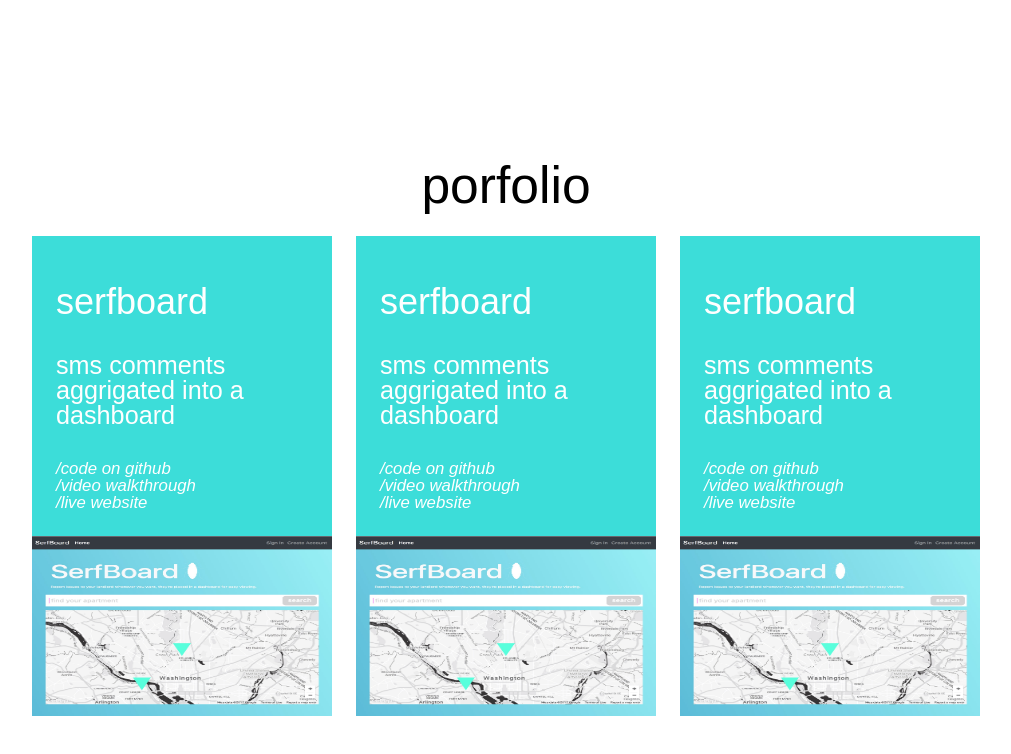
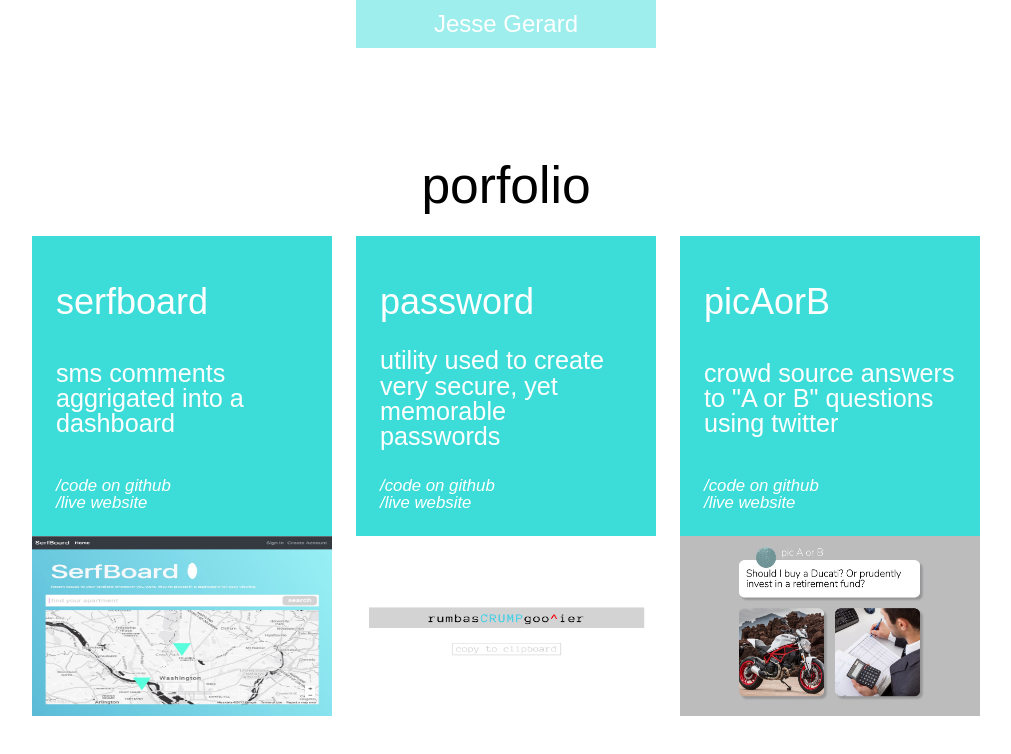
Before and after one commit to JesseHGerard/portfolio, a plain HTML site: page index.html in a window 1280 px wide. Shown: the whole page, without its empty margins (134-1145 px from the left). Drawn offline with Linux system fonts and the light colour scheme; a web font is replaced by a local one.

Commit message:
card class populated

```diff
--- a/index.html
+++ b/index.html
@@ -29,57 +29,15 @@
   </div> -->
 
 
-  <!-- <div class="tab">
+  <div class="tab">
     <h2>Jesse Gerard</h2>
-  </div> -->
+  </div>
 
 
   <div id="portfolio-container">
-    <h1 class="name">porfolio</h1>
-
-    <div id="card-container">
-
-      <div class="card">
-        <div class="card-header">
-          <h2>serfboard</h2>
-          <p>sms comments aggrigated into a dashboard</p>
-          <div>
-            <a href=""><p>/code on github</p></a>
-            <a href=""><p>/video walkthrough</p></a>
-            <a href=""><p>/live website</p></a>
-          </div>
-        </div>
-        <img src="./public/images/serfboard.jpg">
-      </div>
-      <div class="card">
-        <div class="card-header">
-          <h2>serfboard</h2>
-          <p>sms comments aggrigated into a dashboard</p>
-          <div>
-            <a href=""><p>/code on github</p></a>
-            <a href=""><p>/video walkthrough</p></a>
-            <a href=""><p>/live website</p></a>
-          </div>
-        </div>
-        <img src="./public/images/serfboard.jpg">
-      </div><div class="card">
-        <div class="card-header">
-          <h2>serfboard</h2>
-          <p>sms comments aggrigated into a dashboard</p>
-          <div>
-            <a href=""><p>/code on github</p></a>
-            <a href=""><p>/video walkthrough</p></a>
-            <a href=""><p>/live website</p></a>
-          </div>
-        </div>
-        <img src="./public/images/serfboard.jpg">
-      </div>
-
-
-
-
-    </div>
-</div>
+    <h1 class="title">porfolio</h1>
+    <div id="card-container"></div>
+  </div>
 
 
 
--- a/public/css/style.css
+++ b/public/css/style.css
@@ -47,18 +47,26 @@ a {
   opacity: 0;
 }
 
-/* .tab {
+.tab {
   position: fixed;
   left: 50%;
   transform: translateX(-50%);
-  width: 21rem;
-  height: 6rem;
-  padding: 2rem;
+  width: 25rem;
+  height: 4rem;
   display: flex;
+  justify-content: center;
   color: white;
   background-color: #3CDDD9;
-} */
+  z-index: 10;
+  margin: 0;
+  opacity: .5;
+}
 
+.tab h2 {
+  align-self: center;
+  font-size: 2rem;
+  font-weight: 200;
+}
 
 #portfolio-container {
   max-width: 90rem;
@@ -69,11 +77,15 @@ a {
   /* border: 1px solid black; */
 }
 
-#portfolio-container h1 {
+.title {
+  position: static;
   text-align: center;
   margin-bottom: 0;
-  margin-top: 20vh;
+  padding-top: 20vh;
+  font-size: 4.3rem;
+  font-weight: 200;
 }
+
 
 #card-container {
   display: flex;
--- a/public/js/intro-animation.js
+++ b/public/js/intro-animation.js
@@ -57,15 +57,77 @@ const loadPortfolioButtons = (delay) => {
 };
 
 
-class card {
-  constructor(){
-
+class Card {
+  constructor(o){
+    this.title = o.title;
+    this.comment = o.comment;
+    this.githubUrl = o.github;
+    this.videoUrl = o.video;
+    this.liveWebsiteUrl = o.liveWebsite;
+    this.imageUrl = o.image;
+  }
+  github() {
+    if (this.githubUrl) {
+      return `<a href="${this.githubUrl}" target="_blank"><p>/code on github</p></a>`;
+    } else {
+      return '';
+    };
+  }
+  videoWalkthrough() {
+    if (this.videoUrl) {
+      return `<a href="${this.videoUrl}" target="_blank"><p>/video walkthrough</p></a>`;
+    } else {
+      return '';
+    };
+  }
+  liveWebsite() {
+    if (this.liveWebsiteUrl) {
+      return `<a href="${this.liveWebsiteUrl}" target="_blank"><p>/live website</p></a>`;
+    } else {
+      return '';
+    };
   }
   render() {
+    $('#card-container').append(`
+      <div class="card">
+        <div class="card-header">
+          <h2>${this.title}</h2>
+          <p>${this.comment}</p>
+          <div>
+            ${this.github()}
+            ${this.videoWalkthrough()}
+            ${this.liveWebsite()}
+          </div>
+        </div>
+        <a href="${this.liveWebsiteUrl}" target="_blank"><img src="./public/images/${this.imageUrl}">
+      </div>
+    `);
+  }
+};
 
-  }
-}
+const serfboard = new Card({
+  title: 'serfboard',
+  comment: 'sms comments aggrigated into a dashboard',
+  github: 'https://github.com/JesseHGerard/landlord',
+  liveWebsite: 'https://serfboard.herokuapp.com/',
+  image: 'serfboard.jpg'
+});
 
+const password = new Card({
+  title: 'password',
+  comment: 'utility used to create very secure, yet memorable passwords',
+  github: 'https://github.com/JesseHGerard/randompassword',
+  liveWebsite: 'https://jessehgerard.github.io/randompassword/',
+  image: 'random.jpg'
+});
+
+const picAorB = new Card({
+  title: 'picAorB',
+  comment: 'crowd source answers to "A or B" questions using twitter',
+  github: 'https://github.com/JesseHGerard/picAorB',
+  liveWebsite: 'https://picaorb.herokuapp.com/poll/935597635561574400',
+  image: 'picAorB.jpg'
+});
 
 
 
@@ -75,6 +137,9 @@ class card {
 
 $(document).ready(() => {
 
+serfboard.render();
+password.render();
+picAorB.render();
 
 $(document).on('click touchstart', function(){
   timeline.pause();
```
Also changed, not shown: test.html (deleted, +0 -47 lines), public/images/picAorB.jpg (added), public/images/random.jpg (added).
